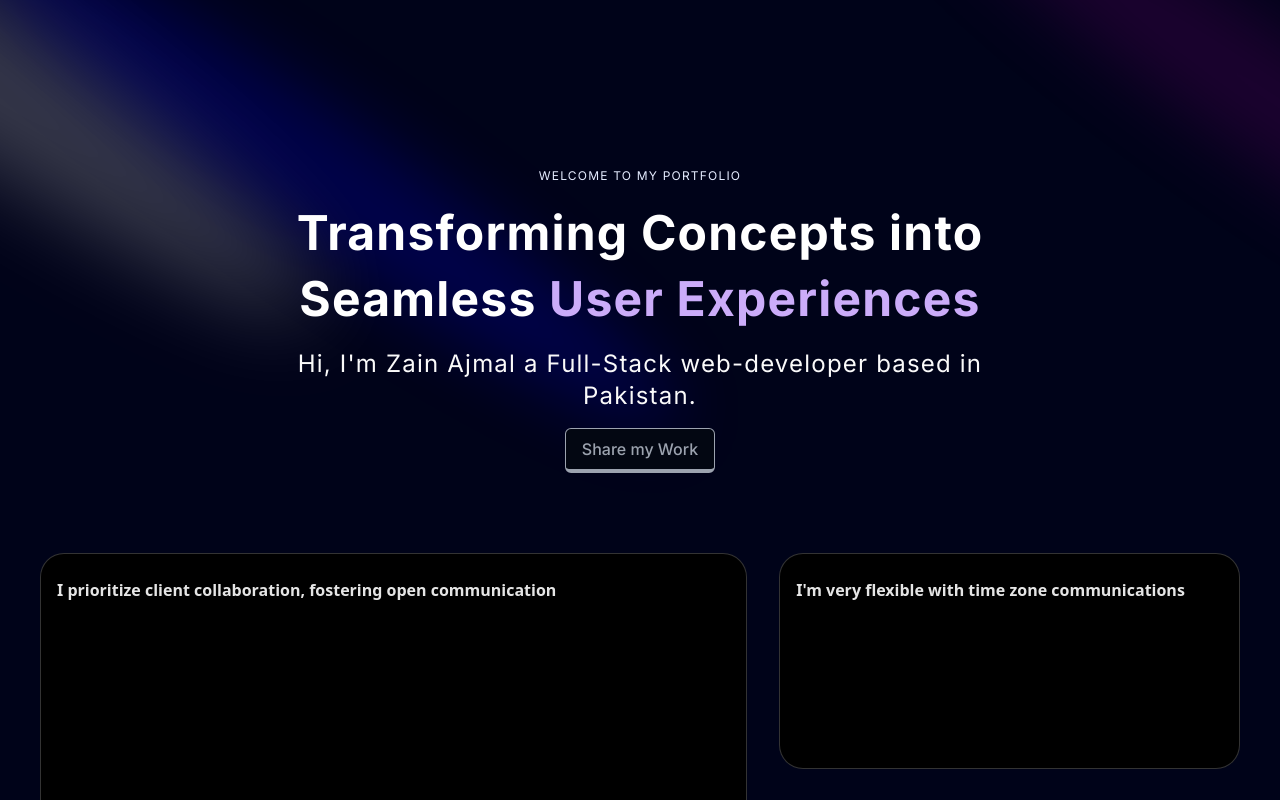
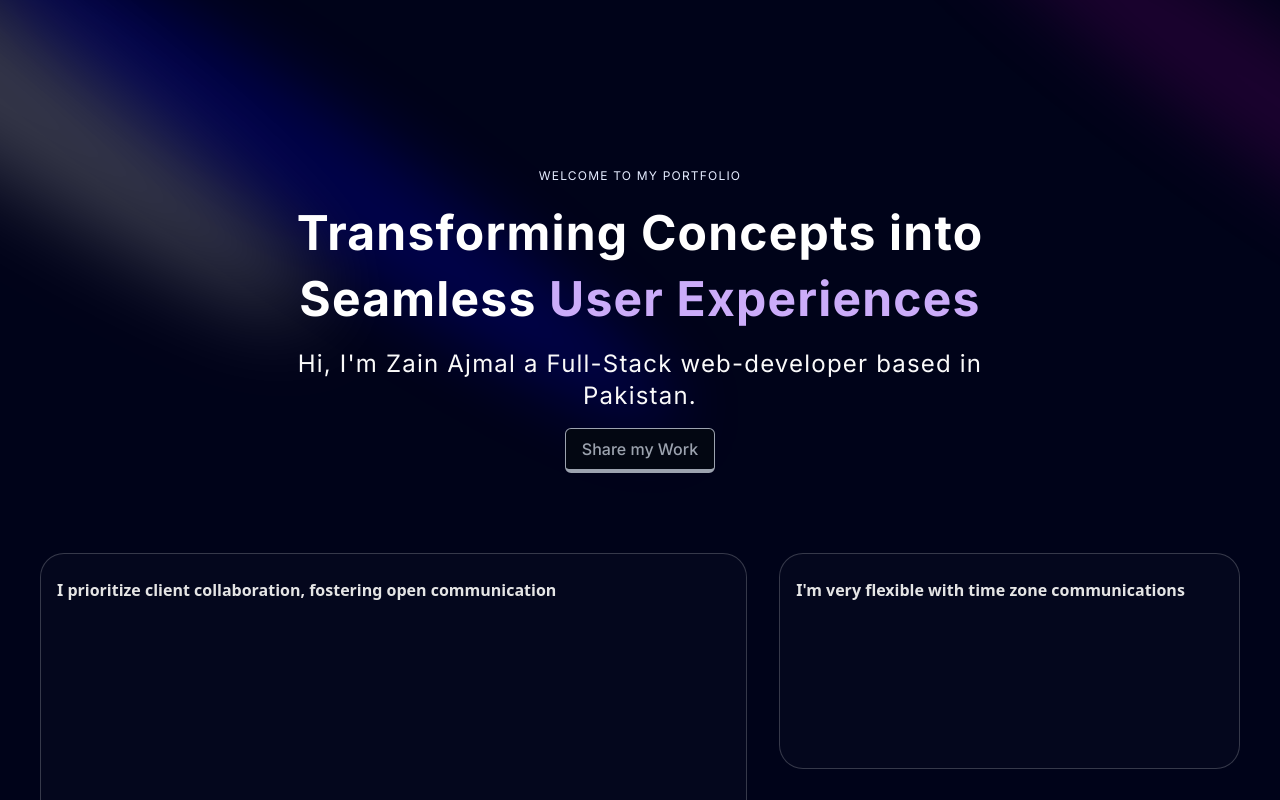
Before and after one commit to mahmoodhamd/portfolio, a Next.js app: page / in a window 1280 px wide. Shown: the top 800 px of the page. Built offline with nearby package versions, Linux system fonts and the light colour scheme.

Commit message:
new changes after fix

```diff
--- a/components/Grid.tsx
+++ b/components/Grid.tsx
@@ -7,14 +7,18 @@
     <section id="about">
         <BentoGrid>
             {gridItems.map
-            ((item)=>(
+            (({id,title,description,className,img,imgClassName,titleClassName,spareImg})=>(
 
              <BentoGridItem
-            id={item.id}
-            key={item.id}
-            title={item.title}
-            description={item.description}
-            className={item.className}
+            id={id}
+            key={id}
+            title={title}
+            description={description}
+            className={className}
+            img={img}
+            imgClassName={imgClassName}
+            titleClassName={titleClassName}
+            spareImg={spareImg}
             />
             ))}
         </BentoGrid>
--- a/components/ui/BentoGrid.tsx
+++ b/components/ui/BentoGrid.tsx
@@ -10,7 +10,11 @@
   return (
     <div
       className={cn(
+        // fix this code
+        // "grid md:auto-rows-[18rem] grid-cols-1 md:grid-cols-3 gap-8 max-w-7xl mx-auto ",
+       // to this
         "grid grid-cols-1 md:grid-cols-6 lg:grid-cols-5 md:grid-row-7 gap-4 lg:gap-8 mx-auto",
+
         className
       )}
     >
@@ -23,27 +27,42 @@
   className,
   title,
   description,
-  header,
-  icon,
   id,
+  img,
+  imgClassName,
+  titleClassName,
+  spareImg,
+
+
 }: {
   className?: string;
   title?: string | React.ReactNode;
   description?: string | React.ReactNode;
   header?: React.ReactNode;
   icon?: React.ReactNode;
-  id:number,
+  id?:number,
+  // it means it is optional may or may not to include this.
+  img?:string;
+  imgClassName?:string;
+  titleClassName?:string;
+  spareImg?:string;
+
 }) => {
   return (
     <div
       className={cn(
-        "row-span-1 relative rounded-3xl group/bento hover:shadow-xl transition duration-200 shadow-input dark:shadow-none p-4 dark:bg-black dark:border-white/[0.2] bg-white border border-transparent justify-between flex flex-col space-y-4  border-red-500",
+        "row-span-1 relative rounded-3xl group/bento hover:shadow-xl transition duration-200 shadow-input dark:shadow-none p-4 dark:bg-black dark:border-white/[0.2] bg-white border border-transparent justify-between flex flex-col space-y-4",
         className
       )}
+      style={{
+        background: "rgb(4,7,29)",
+        backgroundColor:
+          "linear-gradient(90deg, rgba(4,7,29,1) 0%, rgba(12,14,35,1) 100%)"
+      }}
     >
-      {header}
+
       <div className="group-hover/bento:translate-x-2 transition duration-200">
-        {icon}
+
         <div className="font-sans font-bold text-neutral-600 dark:text-neutral-200 mb-2 mt-2">
           {title}
         </div>
```
